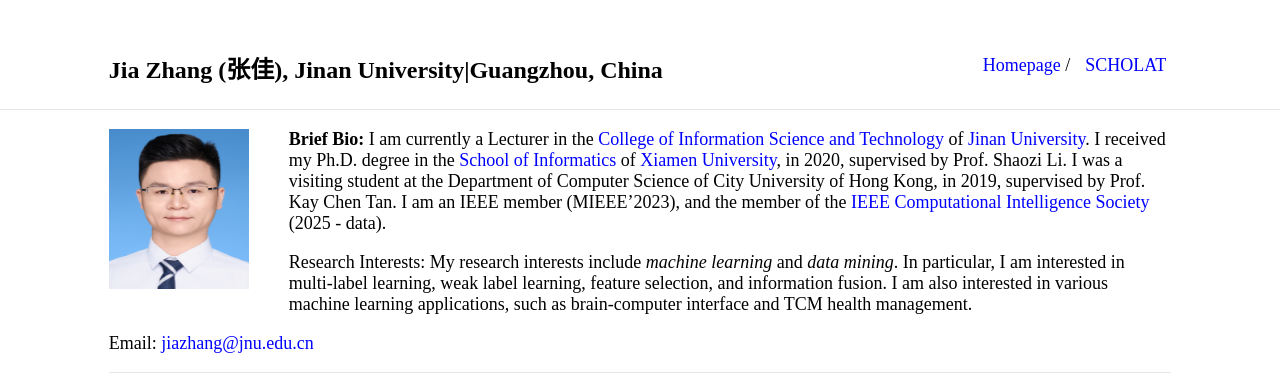
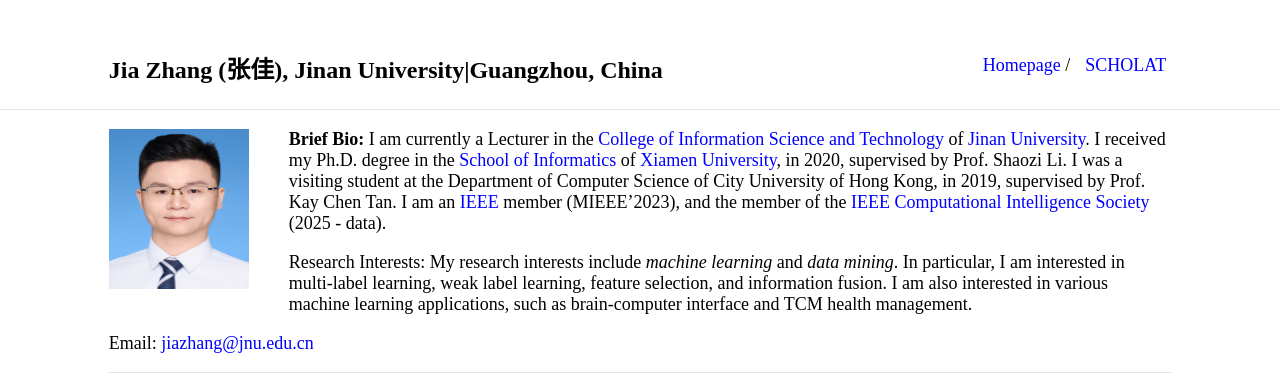
Before and after one commit to jiazhang-ml/jiazhang-ml.github.io, a Jekyll site: the page built from index.md, in a window 1280 px wide and 900 px high. Shown: the top 385 px of the window. Built offline with Jekyll 4.4.1, drawn with Linux system fonts in a browser that asks for light colours; part of the change alters nothing that is shown; some of the changed text lies outside the part shown.

```diff
--- a/index.md
+++ b/index.md
@@ -5,7 +5,7 @@ layout: default
 
 <img class="profile-picture" src="jiazhang.jpg">
 
-**Brief Bio:** I am currently a Lecturer in the [College of Information Science and Technology](https://xxxy.jnu.edu.cn/main.htm) of [Jinan University](https://www.jnu.edu.cn/). I received my Ph.D. degree in the [School of Informatics](https://informatics.xmu.edu.cn/) of [Xiamen University](https://www.xmu.edu.cn/), in 2020, supervised by Prof. Shaozi Li. I was a visiting student at the Department of Computer Science of City University of Hong Kong, in 2019, supervised by Prof. Kay Chen Tan. I am an IEEE member (MIEEE'2023), and the member of the [IEEE Computational Intelligence Society](https://cis.ieee.org/) (2025 - data).
+**Brief Bio:** I am currently a Lecturer in the [College of Information Science and Technology](https://xxxy.jnu.edu.cn/main.htm) of [Jinan University](https://www.jnu.edu.cn/). I received my Ph.D. degree in the [School of Informatics](https://informatics.xmu.edu.cn/) of [Xiamen University](https://www.xmu.edu.cn/), in 2020, supervised by Prof. Shaozi Li. I was a visiting student at the Department of Computer Science of City University of Hong Kong, in 2019, supervised by Prof. Kay Chen Tan. I am an [IEEE](https://ieeexplore.ieee.org/Xplore/home.jsp) member (MIEEE'2023), and the member of the [IEEE Computational Intelligence Society](https://cis.ieee.org/) (2025 - data).
 
 Research Interests: My research interests include *machine learning* and *data mining*. In particular, I am interested in multi-label learning, weak label learning, feature selection, and information fusion. I am also interested in various machine learning applications, such as brain-computer interface and TCM health management.
 
@@ -73,5 +73,4 @@ Email: [jiazhang@jnu.edu.cn](mailto:jiazhang@jnu.edu.cn)
 <u>PC Members:</u> [NeurIPS](https://openreview.net/login?redirect=/group?id%3DNeurIPS.cc%252F2026%252FConference%252FReviewers); [AAAI](https://openreview.net/login?redirect=/group?id%3DAAAI.org%252F2027%252FConference%252FProgram_Committee); IJCNN; [ChineseCSCW](https://cmt3.research.microsoft.com/User/Login)...
 
 #### Useful Links
-* Databases: [IEEE](https://ieeexplore.ieee.org/Xplore/home.jsp); [LetPub](https://www.letpub.com.cn/); [CAJD](https://kns.cnki.net/kns/advsearch?dbcode=CJZK)...
 * China Computer Federation (中国计算机学会): [CCF业务门户](https://passport.ccf.org.cn/sso/platform); [CCF学术评价](https://www.ccf.org.cn/Academic_Evaluation/By_category/)...
```
